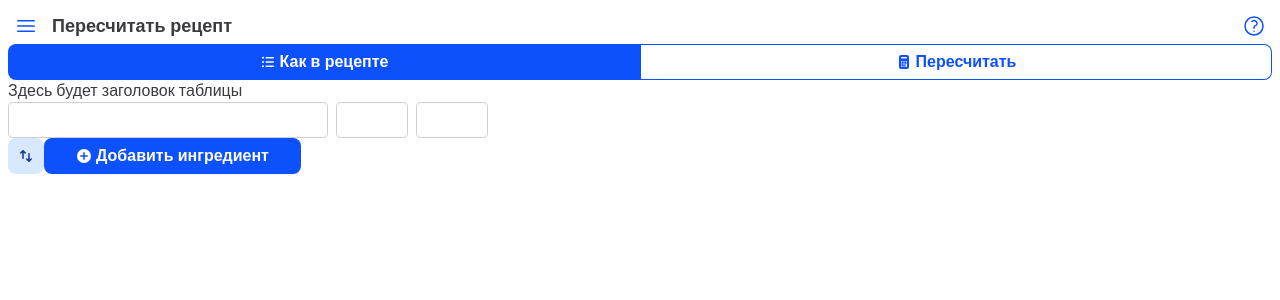
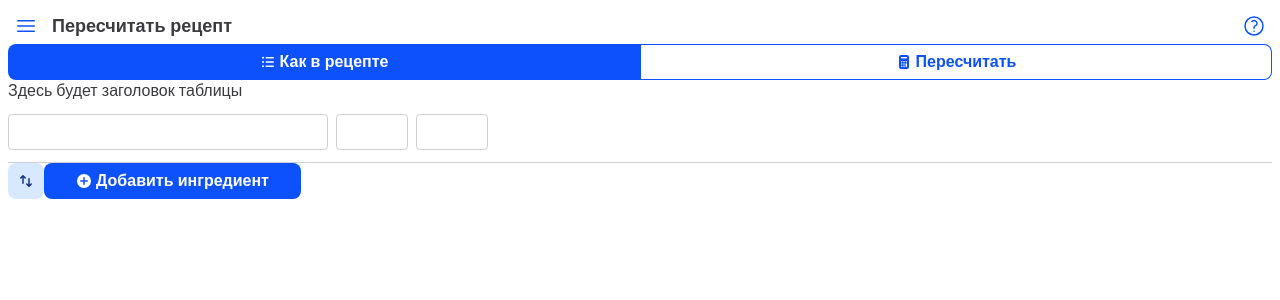
Before and after one commit to stepanzh/Proportio-beta, a Vue app: page / in a window 1280 px wide. Shown: the top 300 px of the page. Built offline with nearby package versions, Linux system fonts and the light colour scheme.

Commit message:
feat(ingr-row): separators

```diff
--- a/src/views/proportio/CalculatorView.vue
+++ b/src/views/proportio/CalculatorView.vue
@@ -86,16 +86,13 @@ function setScaled() {
 
 
 <style>
-.calc-table {
-  display: grid;
-  gap: 12px;
-}
-
 .table-row {
     display: grid;
     grid-template-columns: minmax(128px, 320px) minmax(64px, 72px) minmax(56px, 72px);
     gap: 8px;
     align-items: center;
+    padding: 12px 0;
+    border-bottom: 1px solid var(--shuttle-gray-200);
 }
 
 .cell-name,
```
